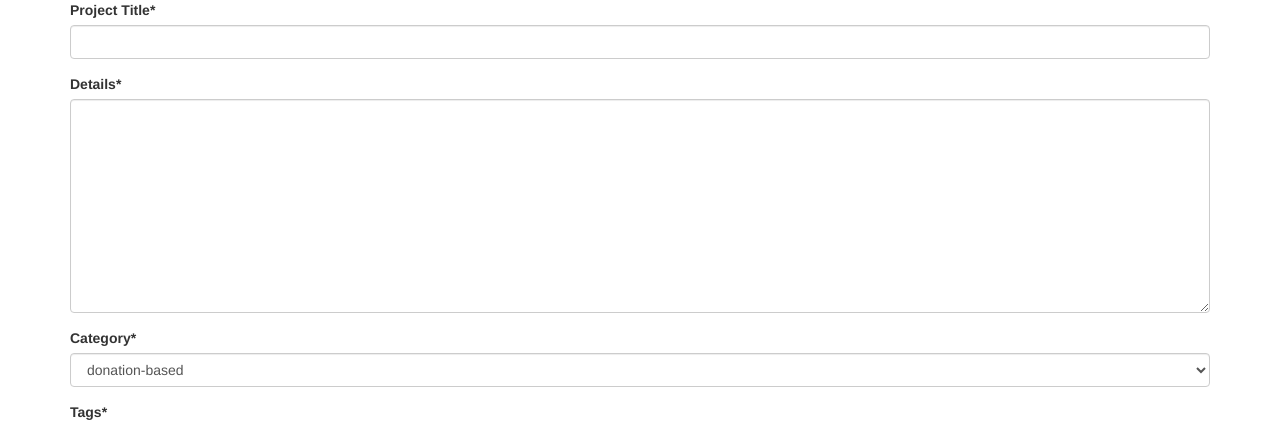
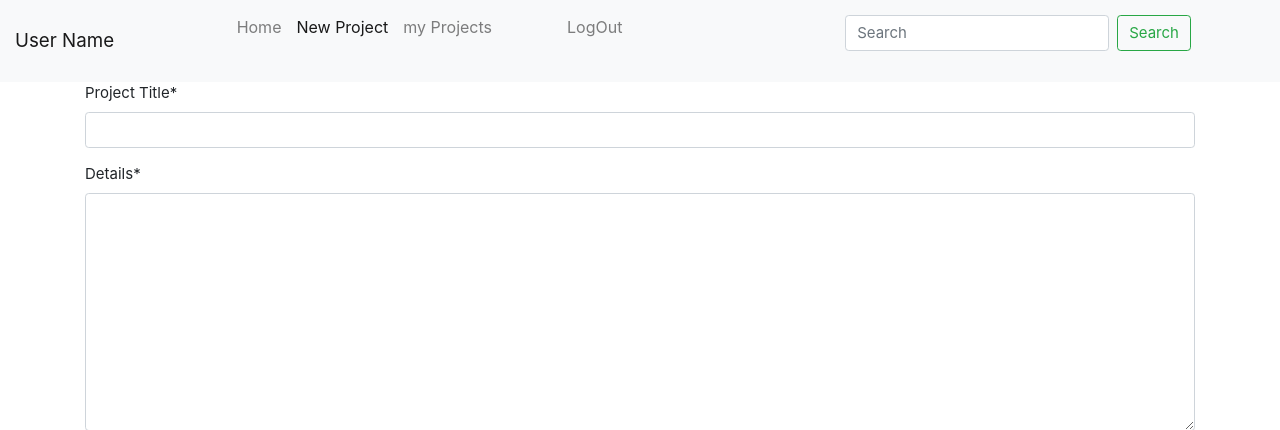
Before and after one commit to mohabrabie/EgyFund-Donation-System-by-Django, a Django app: page /project/add in a window 1280 px wide. Shown: the top 430 px of the page. Run offline with Django 3.2, Linux system fonts and the light colour scheme; the visitor is signed in with stand-in values (Sample User, id 1); data comes from the database, SQL or seed files in the repository; data that the repository does not hold is empty; some libraries are stand-ins or nearby versions.

Commit message:
added active option on menu and base.html to files (my_projects,add.html)

```diff
--- a/funds/templates/funds/add.html
+++ b/funds/templates/funds/add.html
@@ -1,18 +1,20 @@
+{% extends 'funds/layout/base.html' %}
+{% load crispy_forms_tags %}
 {% load static %}
-{% load crispy_forms_tags %}
-<!DOCTYPE html>
-<html lang="en">
+{% block title %}
+    New Project
+{% endblock %}
+{% block home_active %}
 
-<head>
-    <meta charset="UTF-8">
-    <meta http-equiv="X-UA-Compatible" content="IE=edge">
-    <meta name="viewport" content="width=device-width, initial-scale=1.0">
-    <link rel="stylesheet" href="https://maxcdn.bootstrapcdn.com/bootstrap/3.3.7/css/bootstrap.min.css"
-        integrity="sha384-BVYiiSIFeK1dGmJRAkycuHAHRg32OmUcww7on3RYdg4Va+PmSTsz/K68vbdEjh4u" crossorigin="anonymous">
-    <title>New Project</title>
-</head>
+{% endblock %}
+{% block new_active %}
+active
+{% endblock %}
+{% block my_projects_active %}
 
-<body>
+{% endblock %}
+
+{% block content %}
     <div class="container">
         <form id="form-container" action="{% block form_action %} {% url 'project_add' %} {% endblock %}" method="POST"
             enctype="multipart/form-data">
@@ -38,8 +40,7 @@
         </form>
     </div>
 
-    <script src="{% static 'js/add-image.js' %}"></script>
-    <script type="text/javascript" src="{% static 'js/jquery-3.6.0.js' %}"></script>
-</body>
 
-</html>
+
+
+{% endblock %}
--- a/funds/templates/funds/layout/base.html
+++ b/funds/templates/funds/layout/base.html
@@ -1,4 +1,4 @@
-<!DOCTYPE html>
+{% load static %}
 <html lang="en">
 <head>
     <meta charset="UTF-8">
@@ -15,7 +15,7 @@
       height: 100px;
     }
      .navbar-nav{
-       margin-left: 300px;
+       margin-left: 100px;
      }
      #search{
        margin-left: 200px;
@@ -55,6 +55,9 @@
      #slider_title{
        margin-left: 100px;
      }
+     #menu{
+       font-size: medium;
+     }
     </style>
 </head>
 <body>
@@ -66,17 +69,17 @@
     </button>
     <div class="collapse navbar-collapse" id="navbarNav">
       <ul class="navbar-nav">
-        <li class="nav-item active">
-          <a class="nav-link" href="{% url 'egyfund' %}">Home <span class="sr-only">(current)</span></a>
+        <li class="nav-item">
+          <a class="nav-link {% block home_active %} {% endblock %}" href="{% url 'egyfund' %}">Home <span class="sr-only">(current)</span></a>
         </li>
         <li class="nav-item">
-          <a class="nav-link" href="{% url 'logout' %}">LogOut</a>
+          <a class="nav-link {% block new_active %} {% endblock %}" href="{% url 'project_add' %}">New Project</a>
         </li>
         <li class="nav-item">
-          <a class="nav-link" href="{% url 'project_add' %}">New Project</a>
+          <a class="nav-link {% block my_projects_active %} {% endblock %}" href="{% url 'myprojects' %}">my Projects</a>
         </li>
-        <li class="nav-item">
-          <a class="nav-link disabled" href="#">Disabled</a>
+        <li class="nav-item" style="margin-left: 60px; ">
+          <a class="nav-link" href="{% url 'logout' %}">LogOut</a>
         </li>
         <li id="search">
           <nav class="navbar navbar-light bg-light">
@@ -120,5 +123,7 @@
     y[slideIndex-1].style.display = "block";
   }
   </script>
+    <script src="{% static 'js/add-image.js' %}"></script>
+    <script type="text/javascript" src="{% static 'js/jquery-3.6.0.js' %}"></script>
 </body>
 </html>
```
Also changed, not shown: funds/templates/funds/home.html (+8 -1 lines), funds/templates/funds/myprojects.html (+17 -12 lines).
